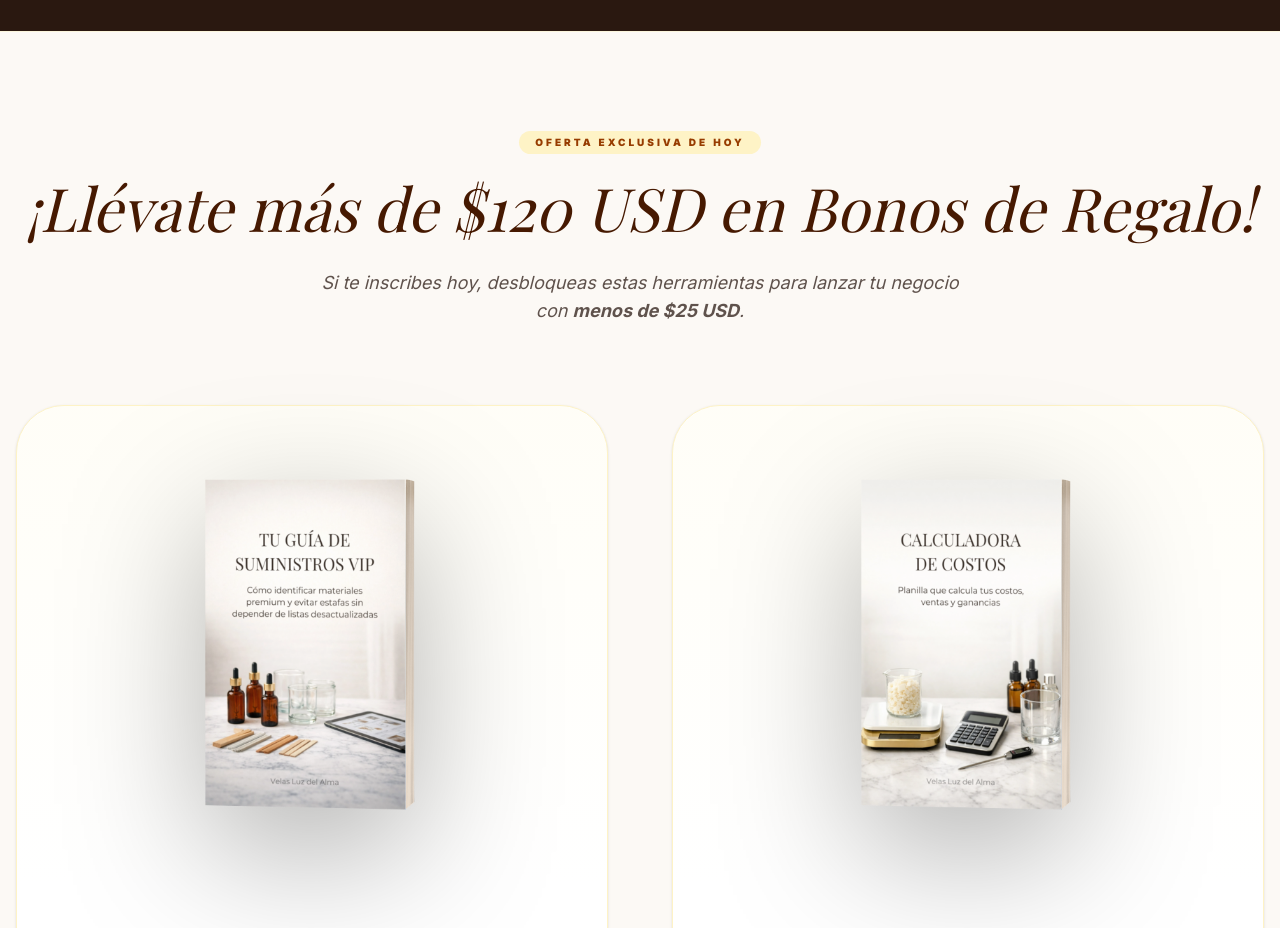
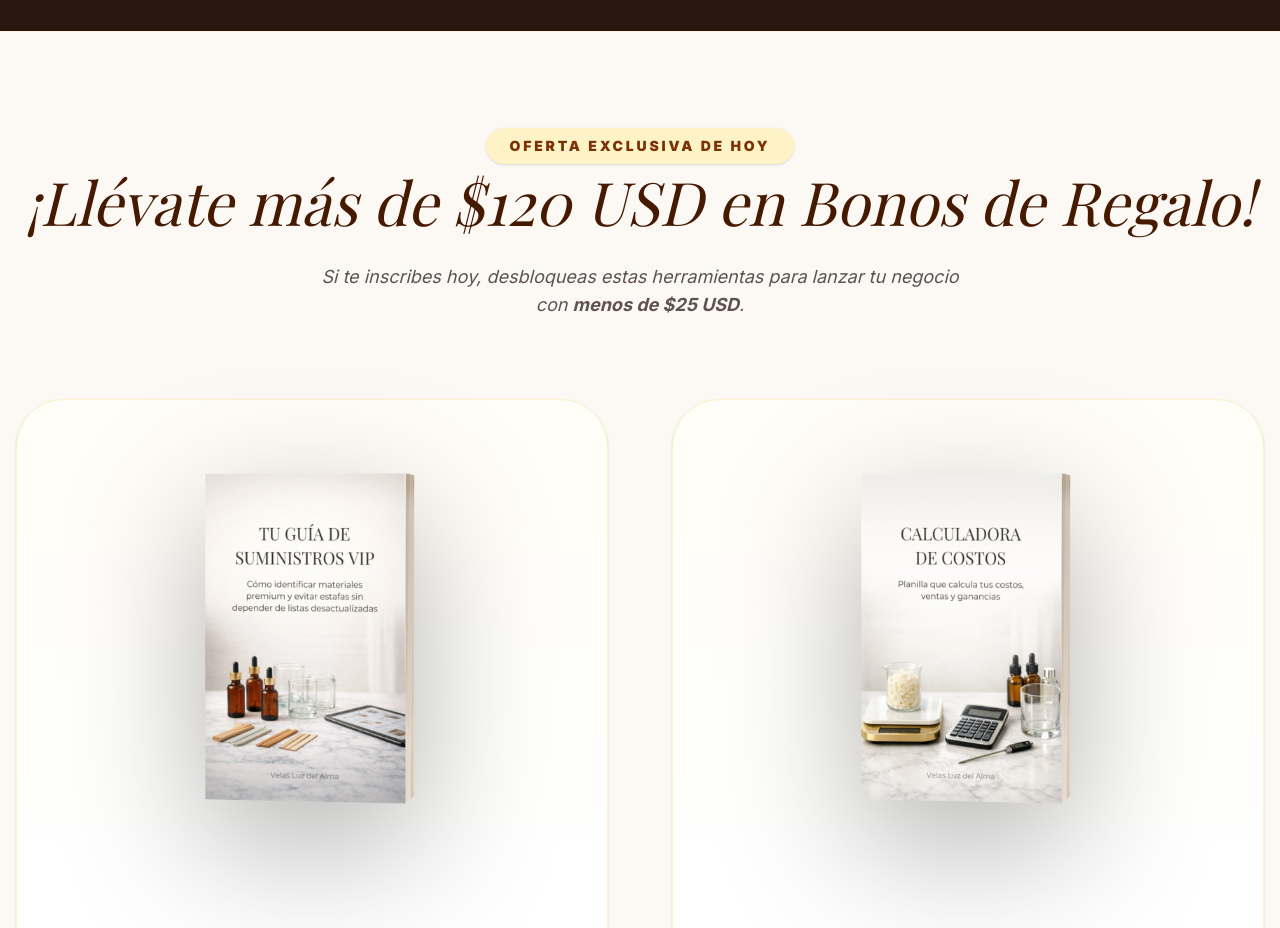
Before and after one commit to Javi-Chmara-Otto/landing-nueva-ebook, a Next.js app: page / in a window 1280 px wide. Shown: the part 10460-11388 px from the top of the page. Built offline with nearby package versions, Linux system fonts and the light colour scheme; a web font is replaced by a local one.

Commit message:
update letra grande

```diff
--- a/components/landing/bonus.tsx
+++ b/components/landing/bonus.tsx
@@ -49,7 +49,9 @@ export function Bonus() {
     return (
         <section className="py-24 bg-[#fcf9f5] border-y border-amber-100/50 overflow-hidden">
             <div className="max-w-7xl mx-auto px-4 text-center">
-                <span className="inline-block px-4 py-1 rounded-full bg-amber-100 text-amber-800 text-[10px] font-black mb-4 uppercase tracking-[0.3em]">
+                <span className="inline-flex items-center justify-center bg-amber-100 text-amber-900
+                 text-[11px] md:text-sm font-black uppercase tracking-[0.2em]
+                 px-6 py-2 rounded-full shadow-sm">
                     Oferta Exclusiva de Hoy
                 </span>
 
```
